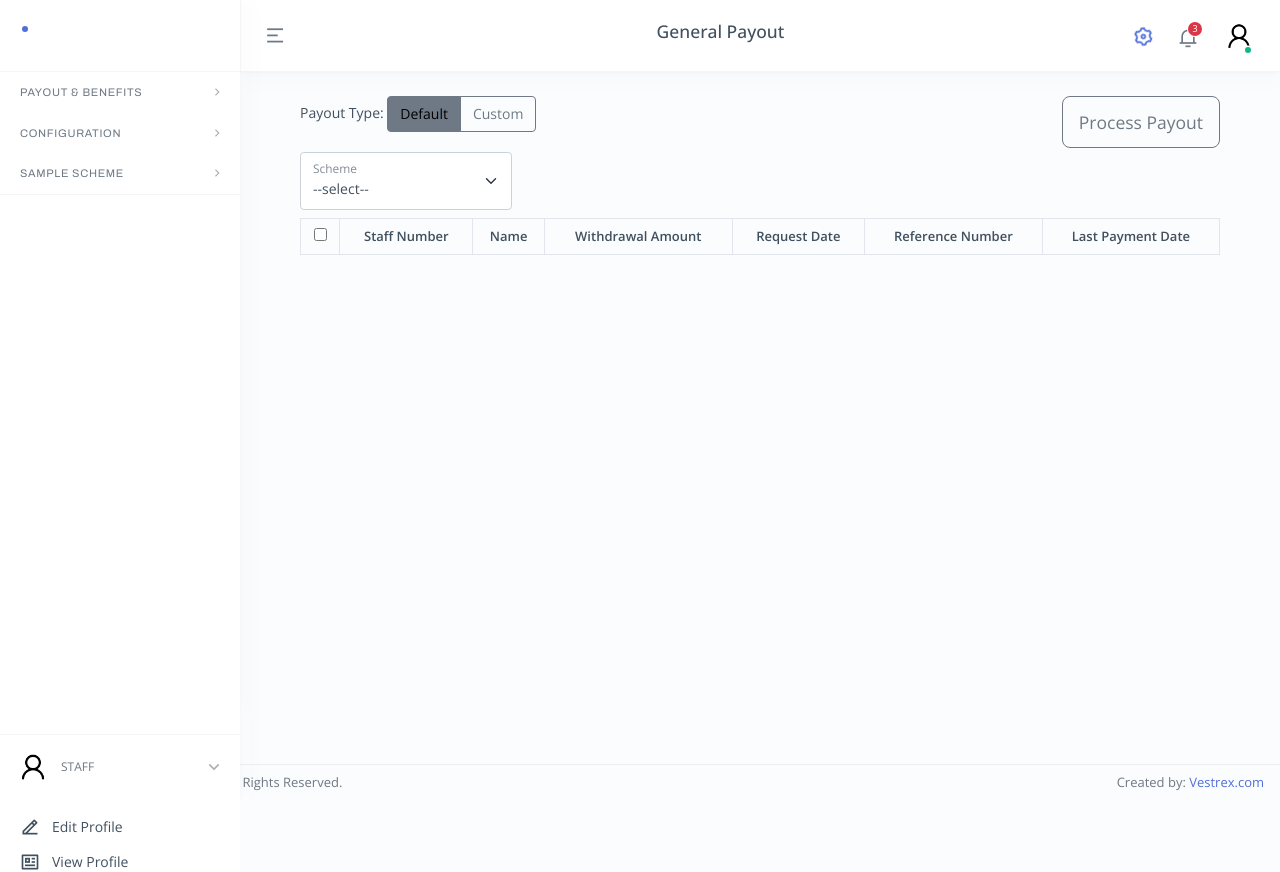
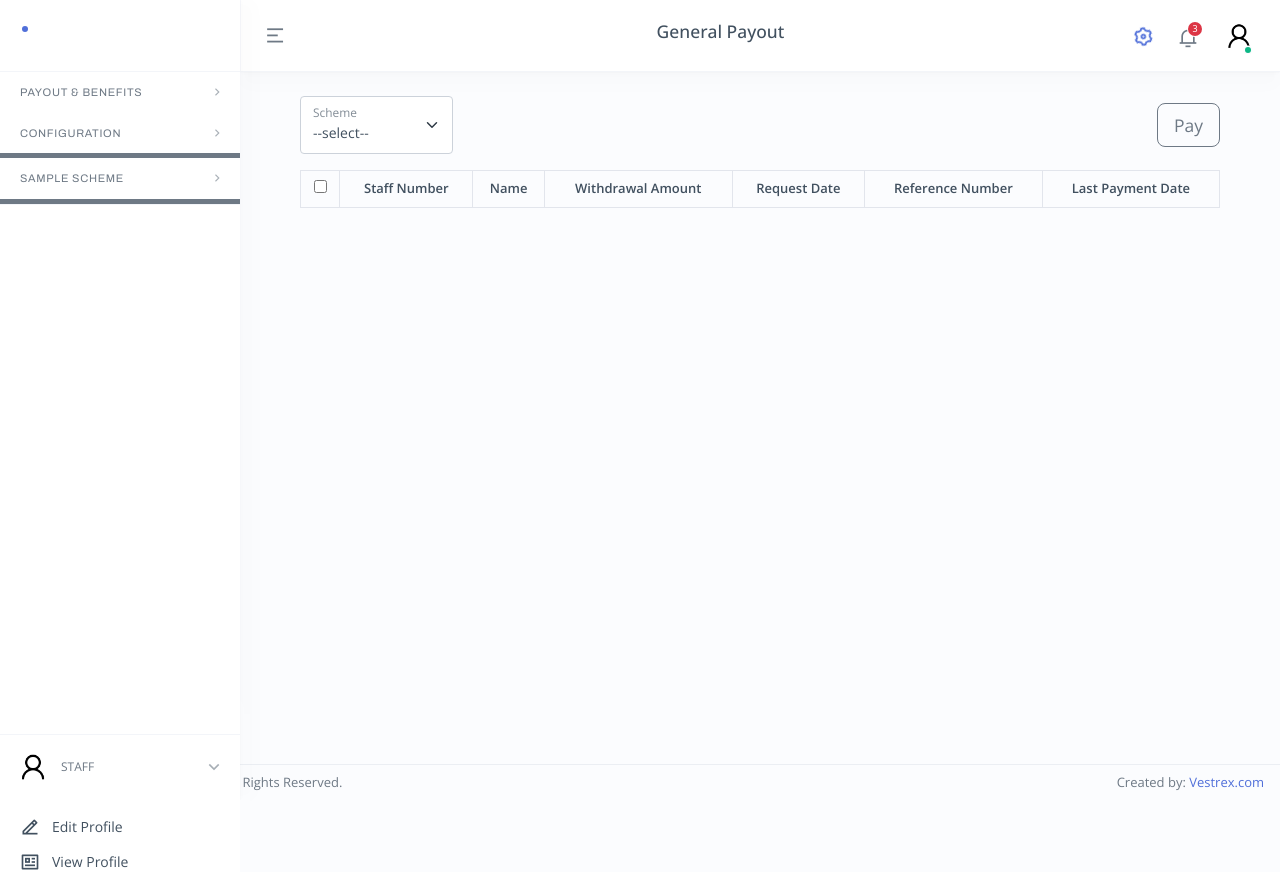
Before and after one commit to davidogit/provident_unit, a Django app: template ProvidentFund/Fund/templates/dashboard/general_payout.html in a window 1280 px wide. Run offline with Django 5.2, Linux system fonts and the light colour scheme; the template is opened without the code that fills it: most values are stand-ins (such as "Sample title", 1, 10 or a date in 2020); lists and menus that the app fills with data are empty; some libraries are stand-ins or nearby versions.

Commit message:
update to general Payment

```diff
--- a/ProvidentFund/Fund/templates/dashboard/base.html
+++ b/ProvidentFund/Fund/templates/dashboard/base.html
@@ -81,7 +81,7 @@
         </ul>
       </div><!--nav-group -->
 
-      <div class="nav-item">
+      <div class="nav-item border-5 border-bottom border-secondary">
         <a href="#" class="nav-label">Configuration</a>
         <ul class="nav nav-sidebar">
 
@@ -161,8 +161,9 @@
       </div><!--nav-group -->
 
       <!-- Loop through every scheme  -->
-      {% for scheme in schemes %}
-      <div class="nav-item">
+
+      <div class="nav-item border-5 border-bottom border-secondary">
+       {% for scheme in schemes %}
         <a href="#" class="nav-label">{{ scheme.name }}</a>
 
         <ul class="nav nav-sidebar">
@@ -283,8 +284,9 @@
           </li>
           {% endif %}
         </ul>
+      {% endfor %}
       </div><!-- nav-group -->
-      {% endfor %}
+
 
 
       <div class="nav-group show">
--- a/ProvidentFund/Fund/templates/dashboard/general_payout.html
+++ b/ProvidentFund/Fund/templates/dashboard/general_payout.html
@@ -9,31 +9,12 @@
 
 {% block content %}
 <div class="main main-app p-3 p-lg-4">
-    <div class="row row-cols-auto g-4 g-xxl-5">
+    <div class="row row-cols-auto g-4 g-xxl-5 justify-content-center">
         <div class="col-12">
             <div class="container">
-                <div class="row g-5 mb-1">
-                    <div class="col-md-6">
-                        <div class="form-floating mb-3">
-                            <span>Payout Type</span>:
-                            <div class="btn-group" role="group" aria-label="Basic radio toggle button group">
-                                <input type="radio" class="btn-check" name="payout_type" id="btnradio1" autocomplete="off" value="default" checked>
-                                <label class="btn btn-outline-secondary" for="btnradio1">Default</label>
-
-                                <input type="radio" class="btn-check" name="payout_type" id="btnradio2" autocomplete="off" value="custom">
-                                <label class="btn btn-outline-secondary" for="btnradio2">Custom</label>
-                            </div>
-                        </div>
-                    </div>
-                    <div class="col-md-6 d-flex justify-content-end">
-                        <!-- Payout button -->
-                        <button type="button" class="btn btn-outline-secondary btn-lg" id="payout">Process Payout</button>
-                    </div>
-                </div>
-
-                <div class="row">
-                    <div class="col-3">
-                        <div class="form-floating mb-2">
+                <div class="col-12 d-flex justify-content-between align-items-center mb-3">
+                    <div class="col-6 col-md-3 col-lg-2 justify-content-start align-items-center">
+                        <div class="form-floating">
                             <select class="form-select" name="scheme" id="scheme" aria-placeholder="">
                                 <option value="">--select--</option>
                                 {% for scheme in schemes %}
@@ -42,6 +23,10 @@
                             </select>
                             <label for="scheme">Scheme</label>
                         </div>
+                    </div>
+                    <div class="col-6 col-md-3 col-lg-2 d-flex justify-content-end align-items-center">
+                        <!-- Payout button -->
+                        <button type="button" class="btn btn-outline-secondary btn-lg" id="payout">Pay</button>
                     </div>
                 </div>
 
--- a/ProvidentFund/Fund/urls.py
+++ b/ProvidentFund/Fund/urls.py
@@ -58,7 +58,7 @@ urlpatterns =[
 
     # Payout URLs
     path('general-payout/', views.GeneralPayoutView.as_view(), name='general_payout'),
-    path('fetch-members/', views.FetchSchemeMembers.as_view(), name='fetch-members'),
+    path('fetch-members/', views.FetchWithdrawalRequests.as_view(), name='fetch-members'),
 
     # Schedule Payment Date URL
     path('schedule_payment_dates/', views.SchedulePaymentDate.as_view(), name='schedule_payment_date'),
--- a/ProvidentFund/Fund/views.py
+++ b/ProvidentFund/Fund/views.py
@@ -1823,7 +1823,7 @@ class GeneralPayoutView(TemplateView):
         return context
 
 # Fetch Scheme Members for Payout
-class FetchSchemeMembers(View):
+class FetchWithdrawalRequests(View):
     def get(self, request, *args, **kwargs):
         tenant = request.tenant
         scheme_id = self.request.GET.get('scheme_id')
```
Also changed, not shown: ProvidentFund/Fund/templates/dashboard/schedule_payment_date.html (+6 -6 lines).
